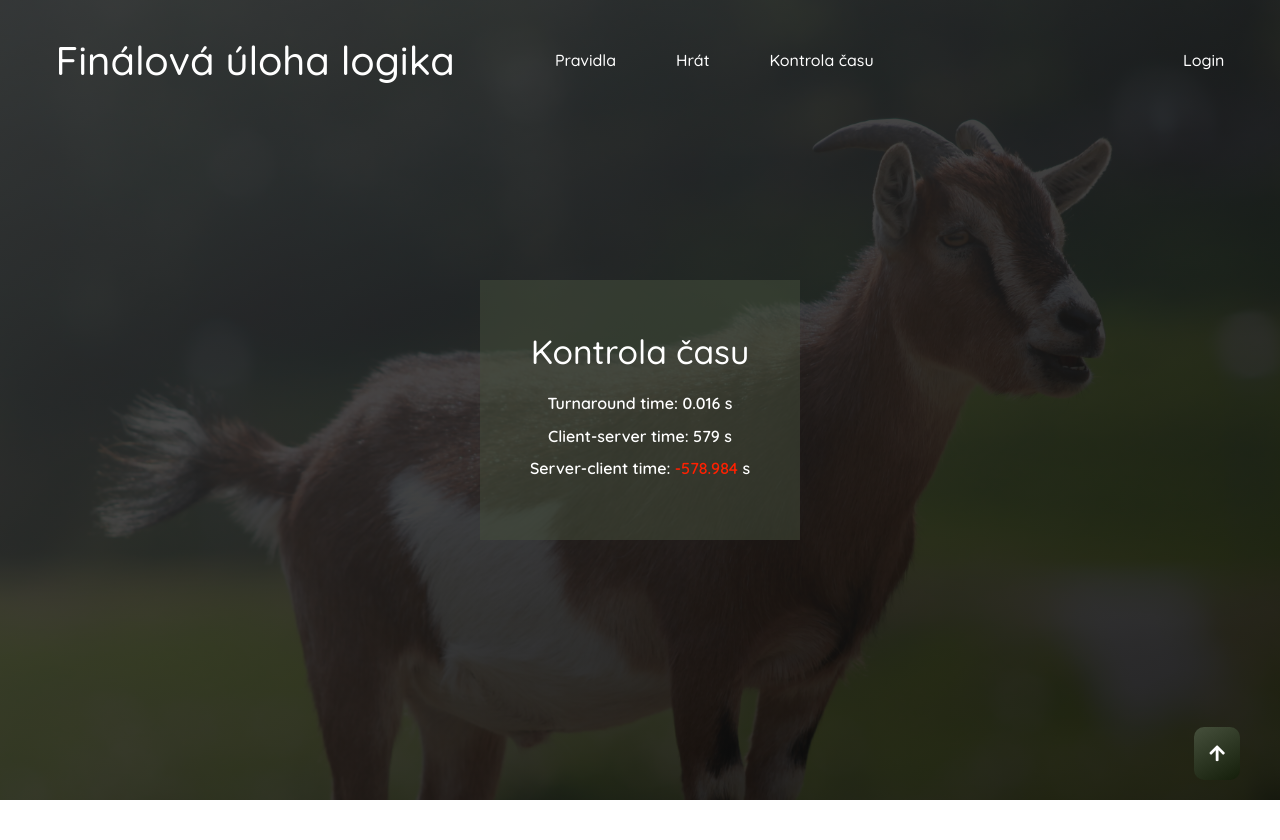
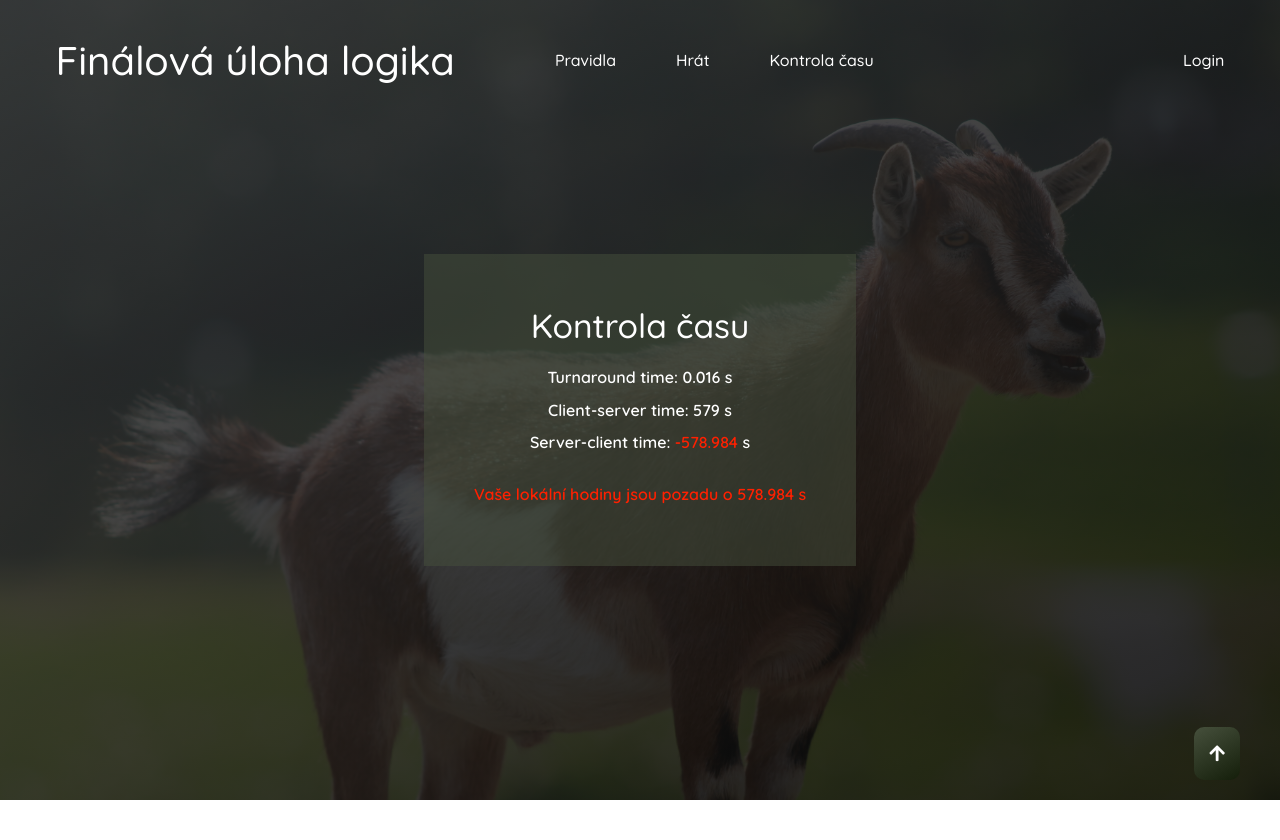
Before and after one commit to N-trophy/logika-2021-pastvina, a Django app: page /time_check/ in a window 1280 px wide. Shown: the top 840 px of the page. Run offline with Django 3.2, Linux system fonts and the light colour scheme.

Commit message:
Add user-friendly time check error msg

```diff
--- a/pastvina/templates/pastvina/time_check.html
+++ b/pastvina/templates/pastvina/time_check.html
@@ -18,6 +18,9 @@
                     <p>Turnaround time: <span id="turnaround-time">-</span>&nbsp;s</p>
                     <p>Client-server time: <span id="clientserver-time">-</span>&nbsp;s</p>
                     <p>Server-client time: <span id="serverclient-time">-</span>&nbsp;s</p>
+                </div>
+                <div style="padding: 10px" class="vertical-container">
+                    <p id="time-check-error-msg" style="color: #ff2000; display: none;"></p>
                 </div>
             </div>
         </div>
@@ -87,6 +90,18 @@
             $("#serverclient-time").text(serverClientTime / 1000);
             $("#serverclient-time").css("color", serverClientTime < 0 ? "#ff2000" : "white");
 
+            let errorMsgElem = $("#time-check-error-msg");
+            if (clientServerTime < 0) {
+                errorMsgElem.css("display", "");
+                errorMsgElem.text("Vaše lokální hodiny jsou dopředu o " + (-clientServerTime / 1000) + " s");
+            } else if(serverClientTime < 0) {
+                errorMsgElem.css("display", "");
+                errorMsgElem.text("Vaše lokální hodiny jsou pozadu o " + (-serverClientTime / 1000) + " s");
+            } else {
+                errorMsgElem.css("display", "none");
+                errorMsgElem.text("");
+            }
+
             return true;
         }
 
```
